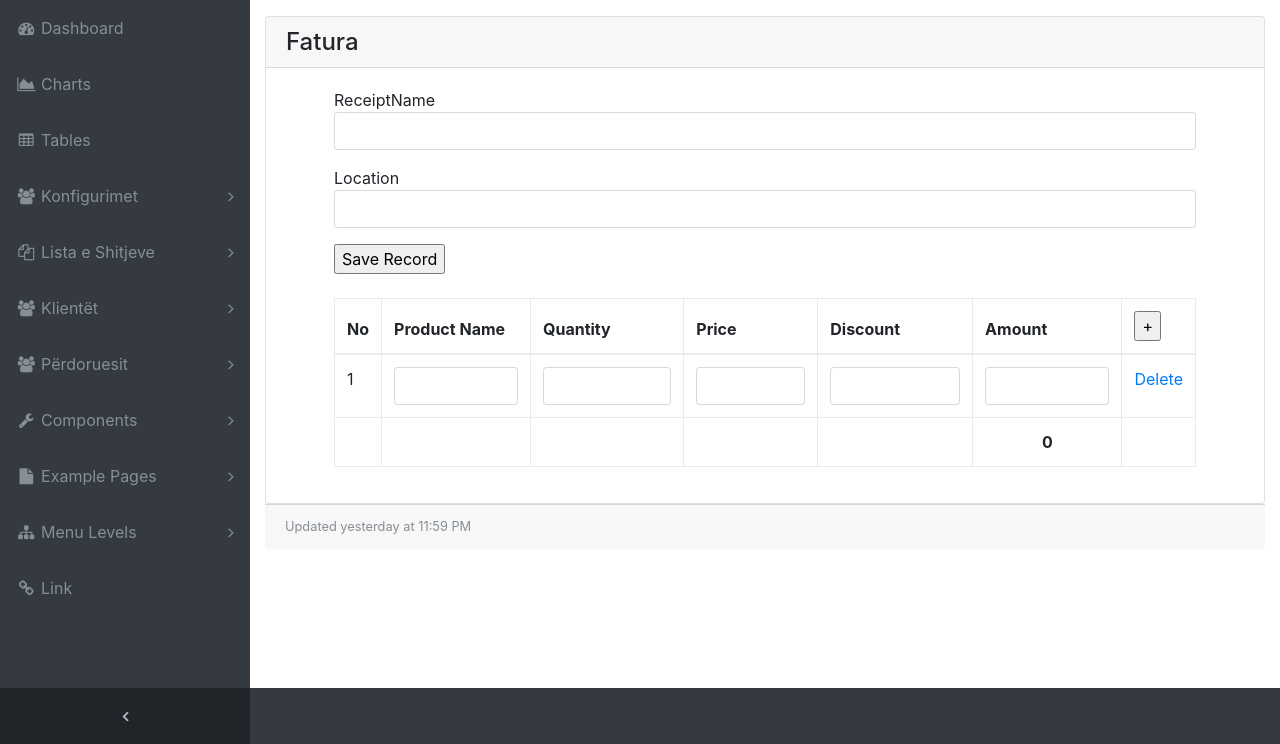
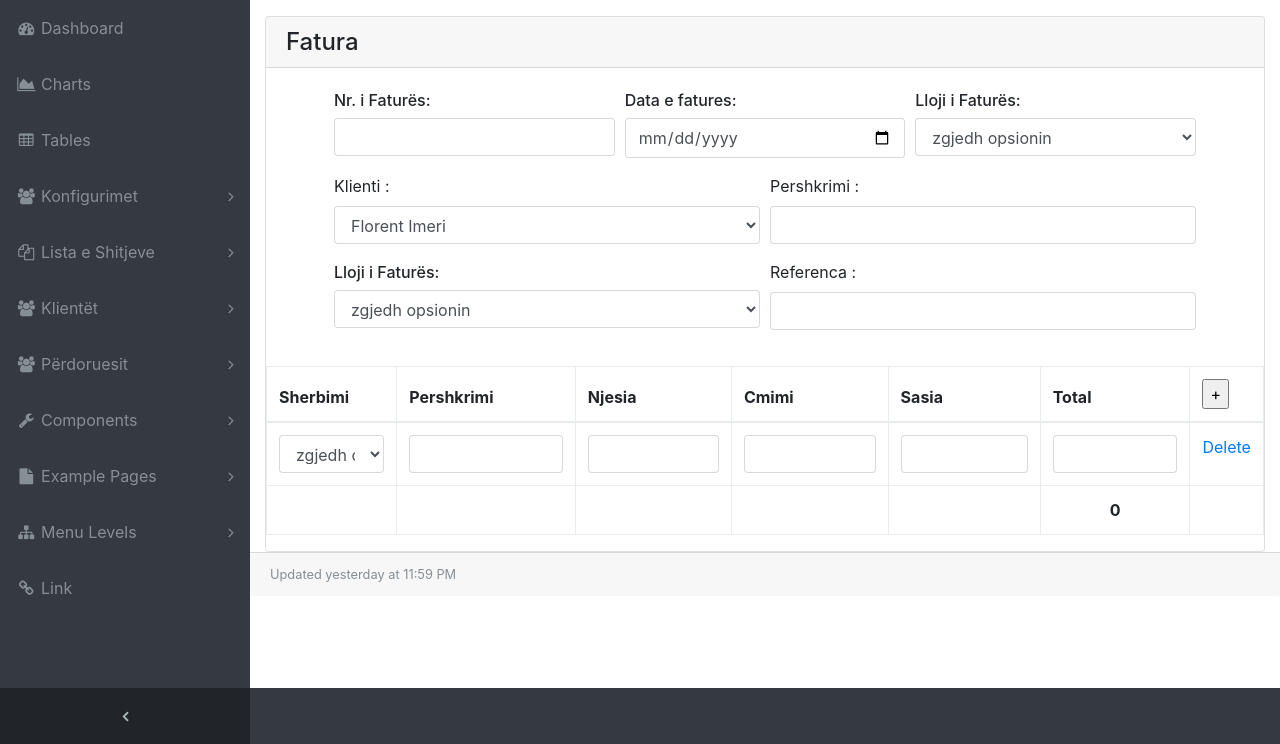
Before and after one commit to burimavdiu/mini-finance, a PHP site: page /admin/sales.php?source=add_sale in a window 1280 px wide. Shown: the part 56-800 px from the top of the page. Run offline with PHP 8.4, Linux system fonts and the light colour scheme; a user stored in the database is signed in; data comes from the database, SQL or seed files in the repository; tables that the repository leaves empty hold one stand-in row (values such as "Sample post").

Commit message:
Shtimi fatures

```diff
--- a/admin/includes/add_sale.php
+++ b/admin/includes/add_sale.php
@@ -13,36 +13,97 @@
 		<div class="card-header h4">Fatura</div>
 		<div class="card-body mx-5">
 			<form action="" method="POST">
-                <div class="box box-primary">
+                <div class="form-group">
+					<div class="form-row">
+					  <div class="col-md-4">
+						<label class="h6" for="salesno">Nr. i Faturës: </label>
+						<input name="salesno" class="form-control" id="salesno" type="text" aria-describedby="nameHelp">
+					  </div>
+					  <div class="col-md-4">
+						<label class="h6" for="lastname">Data e fatures: </label>
+						<input name="salesdate" class="form-control" id="salesdate"
+						type="date" aria-describedby="nameHelp">
+					  </div>
+					  <div class="col-md-4">
+						<label class="h6" for="salestype">Lloji i Faturës: </label>
+						<select name="salestype" class="form-control"  id="salestype">
+							<option value=''> zgjedh opsionin </option>
+							<option value='pro-fature'> pro-fature </option>
+							<option value='fature'> fature </option>
+						</select>
+					  </div>
+					</div>
+				</div>
+				<div class="form-group">
+					<div class="form-row">
+					  <div class="col-md-6">
+						<label for="client">Klienti :</label>
+						<?php
+							echo '<select name="clients" class="form-control"  id="clients">';
+							$clients=findClients();
 
-                    <div class="box-body">
-                        <div class="form-group">
-                            ReceiptName
-                            <input type="text" name="name" class="form-control">
-                        </div>
-                        <div class="form-group">
-							Location
-                            <input type="text" name="location" class="form-control">
-                        </div>
-                    </div>
-                    <input type="submit" class="btnbtn-primary" name="save" value="Save Record">
-                </div><br/>
+							while($client=mysqli_fetch_array($clients)){
+								echo "<option value='".$client['client_id']."'> ".$client['contact_person']. "</option>";
+							}
+							echo '</select>';
+						?>
+					  </div>
+					  <div class="col-md-6">
+						<label for="description">Pershkrimi :</label>
+						<input name="description" class="form-control" id="description"
+						type="text" aria-describedby="nameHelp">
+					  </div>
+					</div>
+				</div>
+				<div class="form-group">
+
+				</div>
+				  <div class="form-group">
+					<div class="form-row">
+					  <div class="col-md-6">
+						<label class="h6" for="salestype">Lloji i Faturës: </label>
+						<select name="salestype" class="form-control"  id="salestype">
+							<option value=''> zgjedh opsionin </option>
+							<option value='pro-fature'> pro-fature </option>
+							<option value='fature'> fature </option>
+						</select>
+					  </div>
+					  <div class="col-md-6">
+						<label for="reference">Referenca :</label>
+						<input name="reference" class="form-control" id="reference"
+						type="text" aria-describedby="nameHelp">
+					  </div>
+					  </div>
+					</div>
+				</div>
                 <table class="table table-bordered table-hover">
 					<thead>
-						<th>No</th>
-						<th>Product Name</th>
-						<th>Quantity</th>
-						<th>Price</th>
-						<th>Discount</th>
-						<th>Amount</th>
+						<th>Sherbimi</th>
+						<th>Pershkrimi</th>
+						<th>Njesia</th>
+						<th>Cmimi</th>
+						<th>Sasia</th>
+						<th>Total</th>
 						<th><input type="button" value="+" id="add" class="btnbtn-primary"></th>
 					</thead>
                     <tbody class="detail">
 						<tr>
-							<td class="no">1</td>
-							<td><input type="text" class="form-control productname" name="productname[]"></td>
+							<td>
+							<?php
+								echo '<select name="services[]" class="form-control" id="services">';
+								echo "<option value=''> zgjedh opsionin </option>";
+								$services=findServices();
+
+								while($service=mysqli_fetch_array($services)){
+									echo "<option value='".$service['service_id']."'> "
+									.$service['service_name']. "</option>";
+								}
+								echo '</select>';
+							?>
+							</td>
 							<td><input type="text" class="form-control quantity" name="quantity[]"></td>
 							<td><input type="text" class="form-control price" name="price[]"></td>
+							<td><input type="text" class="form-control discount" name="discount[]"></td>
 							<td><input type="text" class="form-control discount" name="discount[]"></td>
 							<td><input type="text" class="form-control amount" name="amount[]"></td>
 							<td><a href="#" class="remove">Delete</td>
@@ -61,6 +122,7 @@
 			</form>
       </div>
     </div>
+	<?php $temp = findServicesJS()?>
 	<script type="text/javascript">
 		$(function(){
 			$('#add').click(function(){
@@ -91,12 +153,22 @@
 		}
 		function addnewrow()
 		{
-			var n=($('.detail tr').length-0)+1;
+			//var json_array = <?php echo json_encode($temp, true);?>;
+			//var n=($('.detail tr').length-0)+1;
+			//'<td class="no">'+n+'</td>'+
 			vartr = '<tr>'+
-			'<td class="no">'+n+'</td>'+
-			'<td><input type="text" class="form-control productname" name="productname[]"></td>'+
+			'<td><?php
+				echo '<select name="services[]" class="form-control" id="services">';
+				echo '<option value=""> zgjedh opsionin </option>';
+				$services=findServices();
+				while($service=mysqli_fetch_array($services)){
+					echo '<option value="'.$service['service_id'].'"> '
+					.$service['service_name']. '</option>';
+				}
+				echo '</select>';?></td>'+
 			'<td><input type="text" class="form-control quantity" name="quantity[]"></td>'+
 			'<td><input type="text" class="form-control price" name="price[]"></td>'+
+			'<td><input type="text" class="form-control discount" name="discount[]"></td>'+
 			'<td><input type="text" class="form-control discount" name="discount[]"></td>'+
 			'<td><input type="text" class="form-control amount" name="amount[]"></td>'+
 			'<td><a href="#" class="remove">Delete</td>'+
--- a/admin/includes/functions.php
+++ b/admin/includes/functions.php
@@ -62,4 +62,26 @@ function findDepartments(){
 	$query_dep="SELECT dep_id, dep_name FROM departments";
 	return $result_all_dep=mysqli_query($dbconn,$query_dep);
 }
+
+function findClients(){
+	global $dbconn;
+	$query_clients="SELECT * FROM clients";
+	return $result_all_clients=mysqli_query($dbconn,$query_clients);
+}
+function findServices(){
+	global $dbconn;
+	$query_services="SELECT * FROM services";
+	return $result_all_services=mysqli_query($dbconn,$query_services);
+}
+
+function findServicesJS(){
+	$services=findServices();
+
+	$result_array = array();
+	while($service=mysqli_fetch_array($services)){
+		$result_array[$service['service_id']] = $service['service_name'];
+	}
+	//convert the PHP array into JSON format, so it works with javascript
+    return $result_array;
+}
 ?>
```
